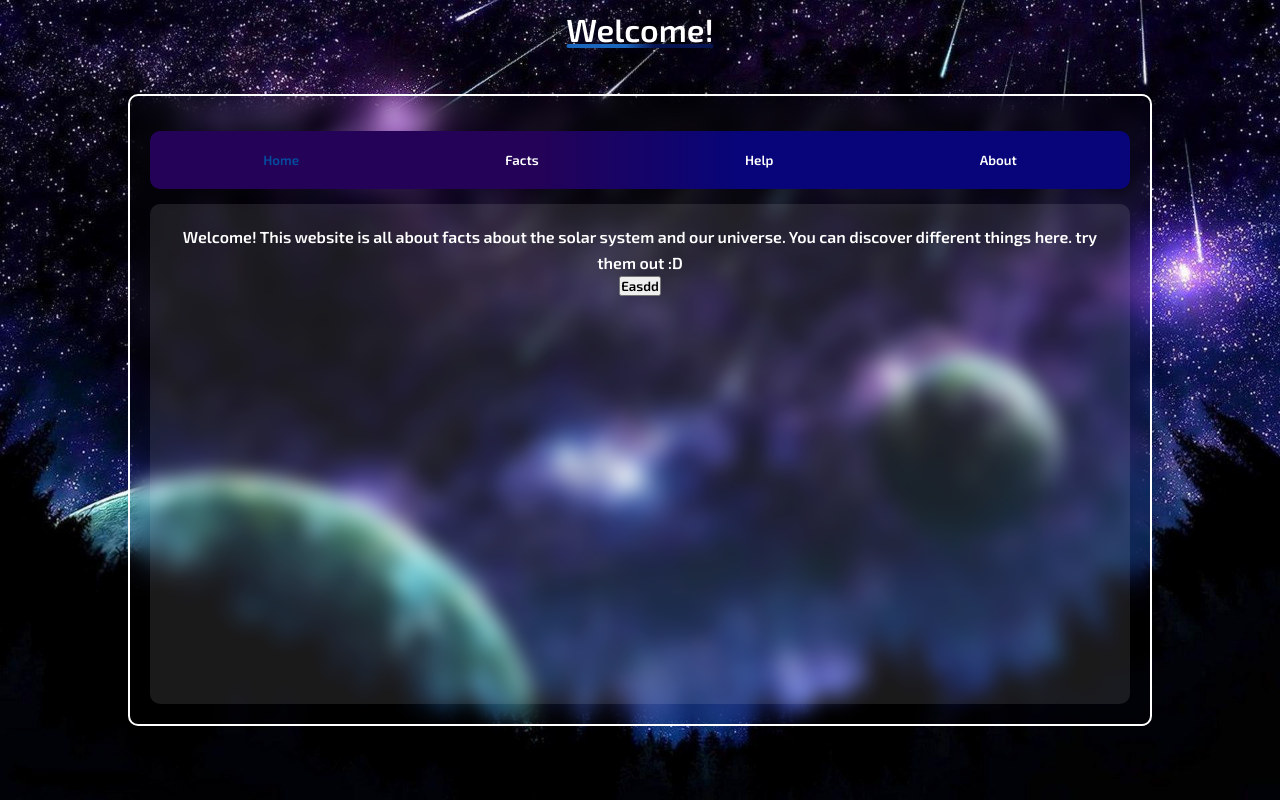
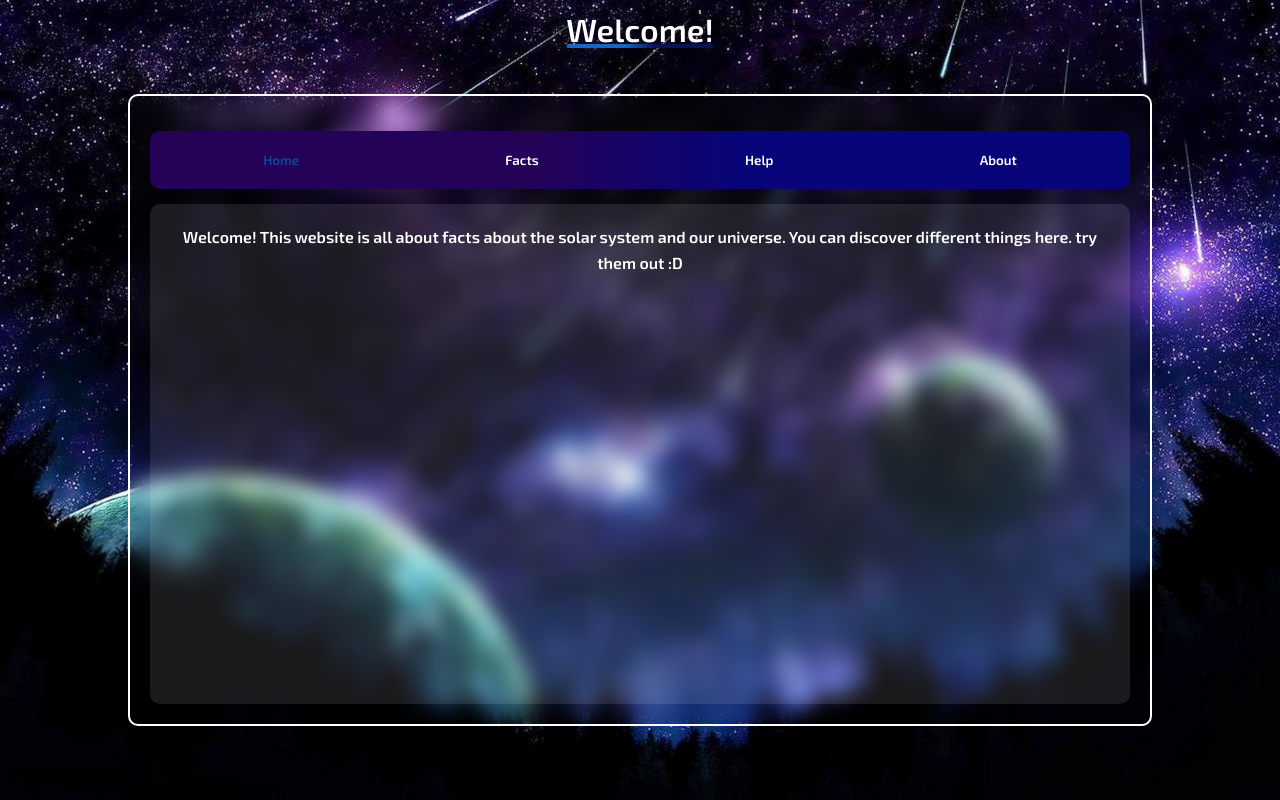
Before and after one commit to KAKI555/Earth, a plain HTML site: page index.html in a window 1280 px wide. Drawn offline with Linux system fonts and the light colour scheme.

Commit message:
Update index.html

```diff
--- a/index.html
+++ b/index.html
@@ -28,7 +28,7 @@
         <section id="Content">
             <section id="Home" class="content">
                 <p class="Home-Content">Welcome! This website is all about facts about the solar system and our universe. You can discover different things here. try them out :D</p>
-                <button class="Home-Content">Easdd</button>
+
             </section>
 
             <section id="Facts" class="content">
```
